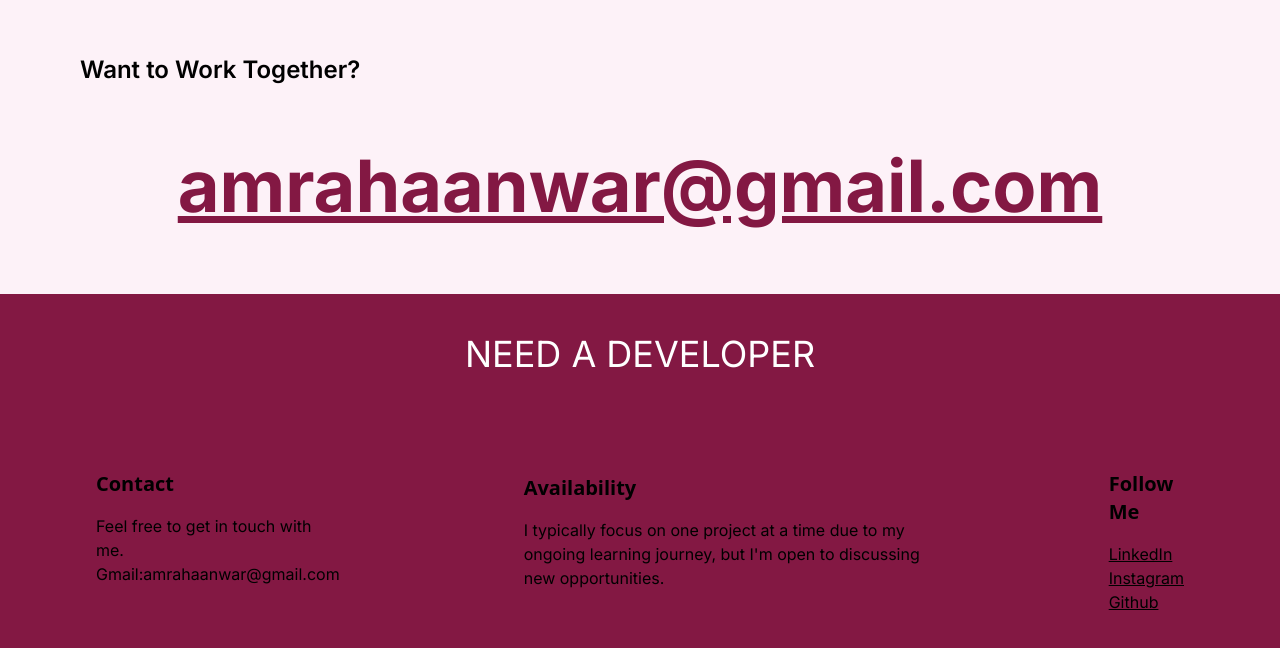
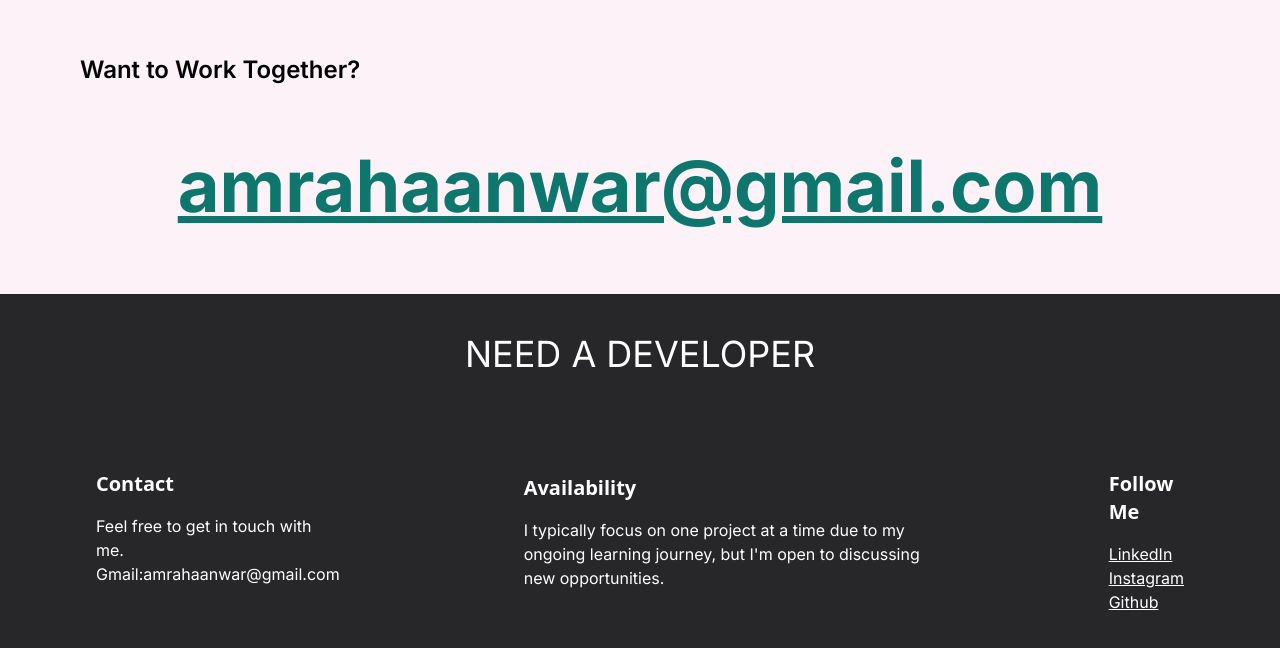
Before and after one commit to Amraha-Anwar/personal-portfolio-1, a Next.js app: page / in a window 1280 px wide. Shown: the part 3562-4210 px from the top of the page. Built offline with nearby package versions, Linux system fonts and the light colour scheme.

Commit message:
first portfolio

```diff
--- a/src/components/layout/Footer.tsx
+++ b/src/components/layout/Footer.tsx
@@ -4,28 +4,28 @@ import Image from "next/image"
 function Footer(){
     return(
         <>
-       <footer className="bg-pink-900 h-[40rem] md:h-[25rem] mx-auto">
+       <footer className="bg-zinc-800 h-[40rem] md:h-[25rem] mx-auto">
         <div className="pt-10">
             <h2 className="sm:text-xl md:text-2xl lg:text-3xl xl:text-4xl text-white text-center">NEED A DEVELOPER</h2>
         </div>
         <div className="pt-8 md:flex md:flex-row md:space-x-14 lg:gap-x-20 xl:gap-x-32 mx-12 xl:mx-24">
         <div>
             <hr className="md:hidden border-t-2 border-black w-10/12 mx-auto"/>
-            <h1 className="font-bold text-xl text-black font-sans text-center md:text-left py-4 md:pt-16">Contact</h1>
-            <p className="text-center text-black md:text-left">Feel free to get in touch with me.<br/>
+            <h1 className="font-bold text-xl text-white font-sans text-center md:text-left py-4 md:pt-16">Contact</h1>
+            <p className="text-center text-white md:text-left">Feel free to get in touch with me.<br/>
             <span>Gmail:amrahaanwar@gmail.com</span></p>
             </div>
 
             <div className="pt-8">
             <hr className="md:hidden border-t-2 border-black w-10/12 mx-auto"/>
-            <h1 className="font-bold text-xl text-black font-sans text-center md:text-left py-4 md:pt-9">Availability</h1>
-            <p className="text-center text-black md:text-left">{`I typically focus on one project at a time due to my ongoing learning journey, but I'm open to discussing new opportunities.`}</p>
+            <h1 className="font-bold text-xl text-white font-sans text-center md:text-left py-4 md:pt-9">Availability</h1>
+            <p className="text-center text-white md:text-left">{`I typically focus on one project at a time due to my ongoing learning journey, but I'm open to discussing new opportunities.`}</p>
             </div>
 
             <div className="pt-8">
             <hr className="md:hidden border-t-2 border-black w-10/12 mx-auto"/>
-            <h1 className="font-bold text-xl font-sans text-black text-center md:text-left py-4 md:pt-8">Follow Me</h1>
-                <ol className="flex-col text-center md:text-left">
+            <h1 className="font-bold text-xl font-sans text-white text-center md:text-left py-4 md:pt-8">Follow Me</h1>
+                <ol className="flex-col text-center md:text-left text-white">
                     <li><Link href="https://www.linkedin.com/in/amraha-anwar-45bb342b3/" target="main"><u>LinkedIn</u></Link></li>
                     <li><Link href="https://www.instagram.com/amrahaanwar/?hl=en" target="main"><u>Instagram</u></Link></li>
                     <li> <Link href="https://github.com/Amraha-Anwar" target="main"><u>Github</u></Link></li>
--- a/src/components/layout/Work.tsx
+++ b/src/components/layout/Work.tsx
@@ -5,7 +5,7 @@ function  Work(){
         <>
         <div className="max-w-screen-2xl mx-auto h-[25rem] bg-pink-50">
             <h3 className="pt-40 mb-16 text-xl md:text-2xl md:ml-10 xl:ml-20 font-semibold ml-5 mr-10">Want to Work Together?</h3>
-            <p className="font-bold text-center text-xl sm:text-4xl md:text-5xl xl:text-7xl text-pink-900"><u>amrahaanwar@gmail.com</u></p>
+            <p className="font-bold text-center text-xl sm:text-4xl md:text-5xl xl:text-7xl text-teal-700"><u>amrahaanwar@gmail.com</u></p>
         </div>
         </>
     )
```
Also changed, not shown: 1 other file (tests, documents, lock files or other folders).
